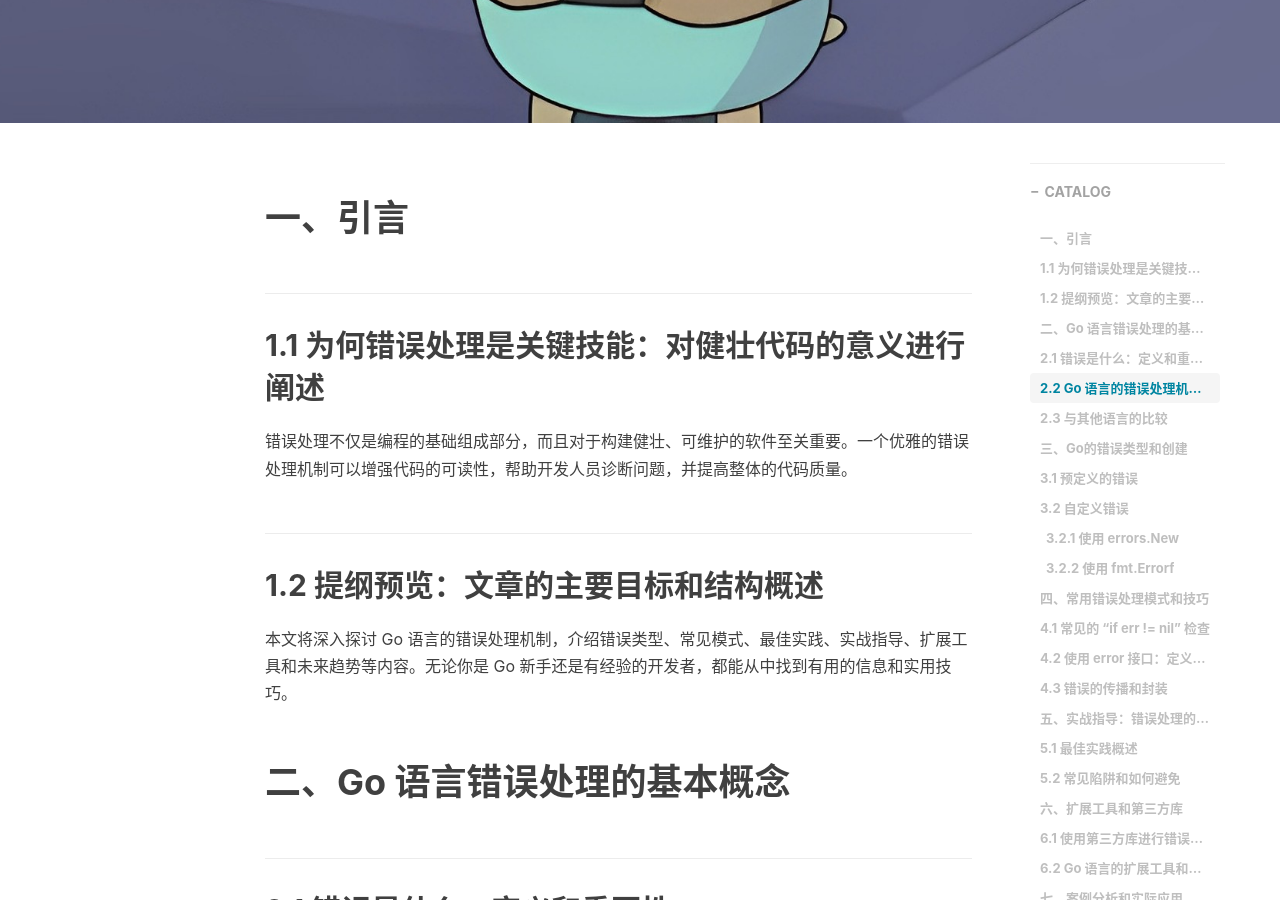
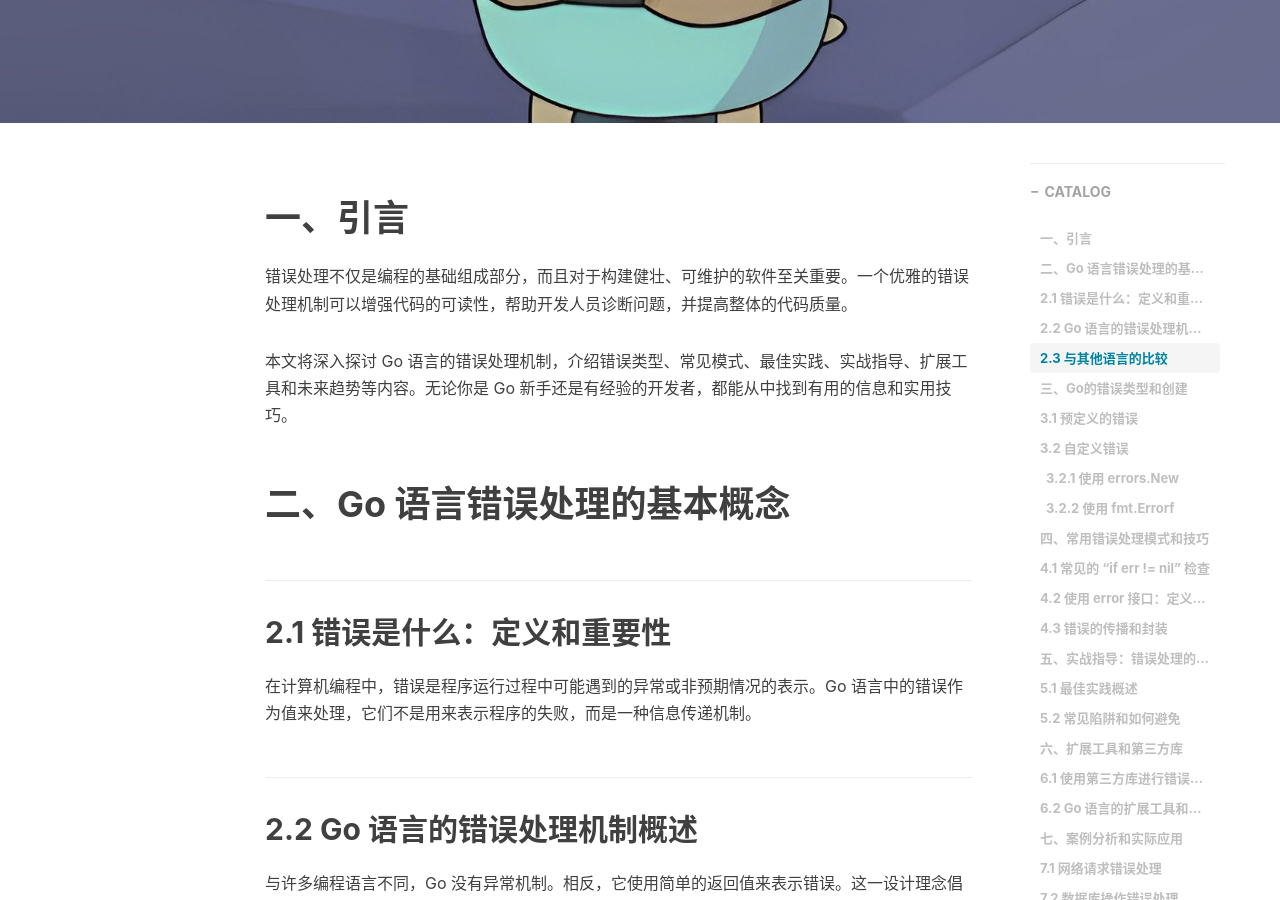
Before and after one commit to ProgrammerPlus1998/ProgrammerPlus1998.github.io, a Jekyll site: the page built from _posts/golang/2023-08-08-golang-error-handling.md, in a window 1280 px wide and 900 px high, scrolled down 502 px. Built offline with Jekyll 4.4.1, drawn with Linux system fonts in a browser that asks for light colours; nearby versions of some CDN libraries; comment, search, counter and statistics services are not loaded.

Commit message:
Update 2023-08-08-golang-error-handling.md

```diff
--- a/_posts/golang/2023-08-08-golang-error-handling.md
+++ b/_posts/golang/2023-08-08-golang-error-handling.md
@@ -10,10 +10,9 @@ tags:
 ---
 
 # 一、引言
-## 1.1 为何错误处理是关键技能：对健壮代码的意义进行阐述
+
 错误处理不仅是编程的基础组成部分，而且对于构建健壮、可维护的软件至关重要。一个优雅的错误处理机制可以增强代码的可读性，帮助开发人员诊断问题，并提高整体的代码质量。
 
-## 1.2 提纲预览：文章的主要目标和结构概述
 本文将深入探讨 Go 语言的错误处理机制，介绍错误类型、常见模式、最佳实践、实战指导、扩展工具和未来趋势等内容。无论你是 Go 新手还是有经验的开发者，都能从中找到有用的信息和实用技巧。
 
 # 二、Go 语言错误处理的基本概念
```
